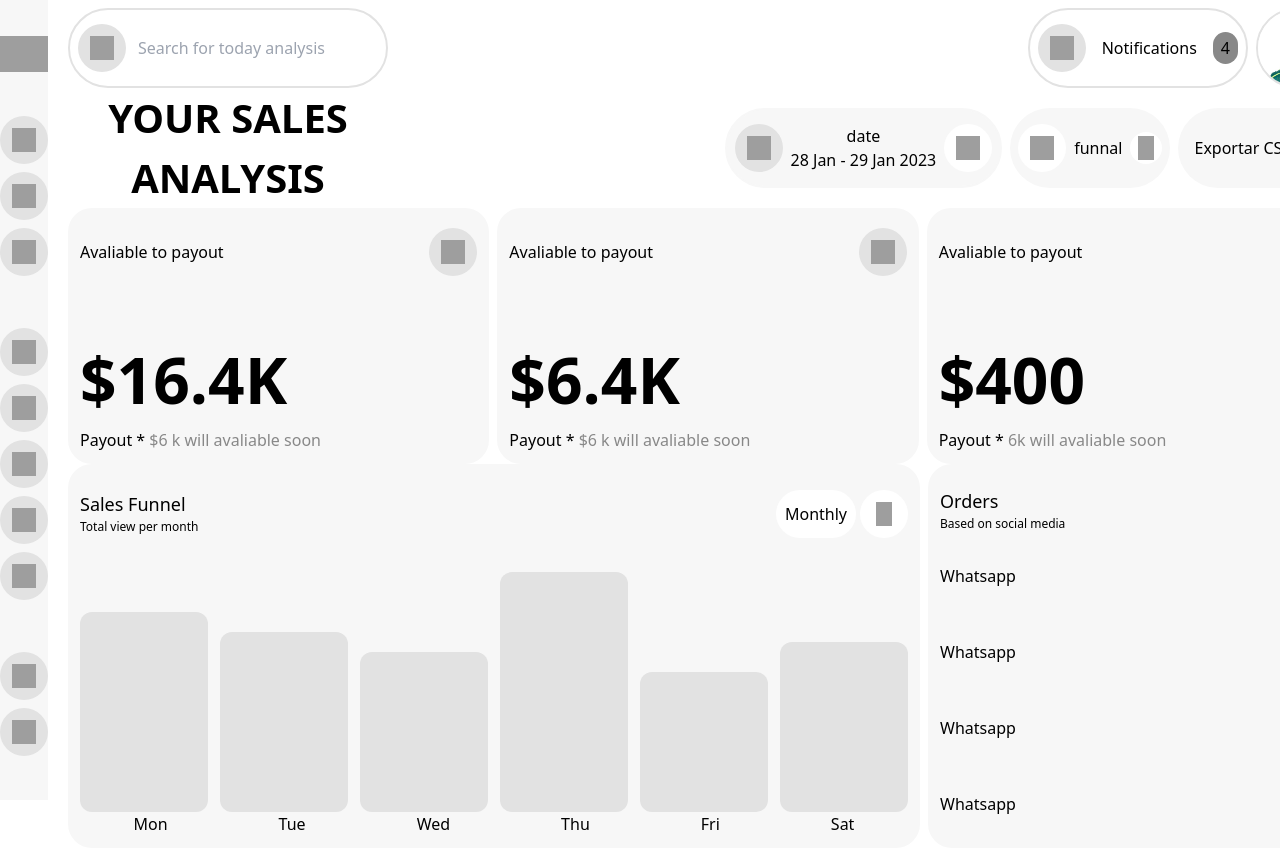
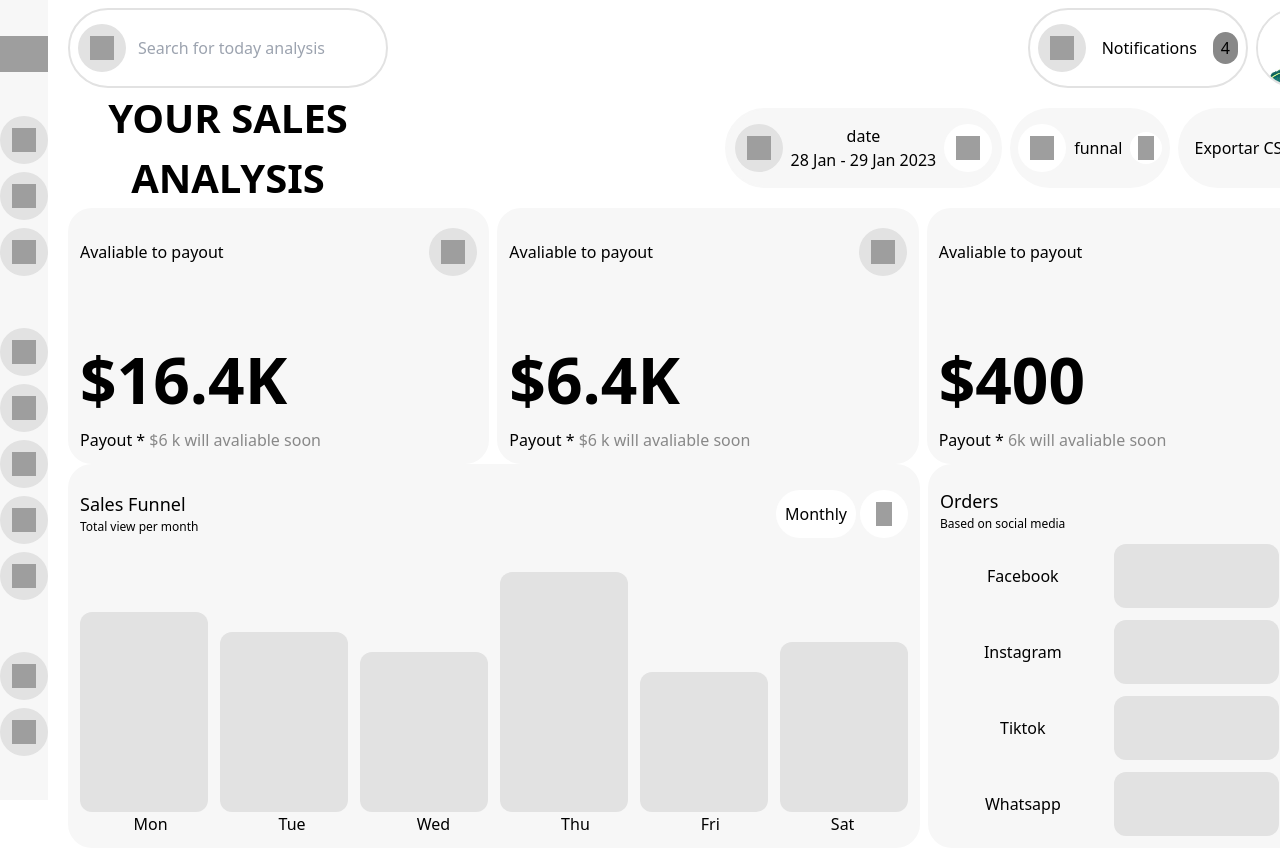
Before and after one commit to Manuelo69/ApredizajeFront, a React (Vite) app: page / in a window 1280 px wide. Shown: the top 848 px of the page. Built offline with nearby package versions, Linux system fonts and the light colour scheme; grey boxes are pictures that could not be loaded.

Commit message:
Contenido interno hecho

```diff
--- a/src/components/SocialOrders/SocialOrders.jsx
+++ b/src/components/SocialOrders/SocialOrders.jsx
@@ -20,9 +20,9 @@ const SocialOrders = ({ titulo, subtitulo }) => {
         </div>
       </div>
       <div className="flex flex-col justify-around w-full gap-3 h-96 items-end">
-        <Media SocialMedia={"Whatsapp"} />
-        <Media SocialMedia={"Whatsapp"} />
-        <Media SocialMedia={"Whatsapp"} />
+        <Media SocialMedia={"Facebook"} />
+        <Media SocialMedia={"Instagram"} />
+        <Media SocialMedia={"Tiktok"} />
         <Media SocialMedia={"Whatsapp"} />
       </div>
     </div>
--- a/src/components/Ui/Media.jsx
+++ b/src/components/Ui/Media.jsx
@@ -1,12 +1,12 @@
 /* eslint-disable react/prop-types */
 const Media = ({ SocialMedia }) => {
   return (
-    <div className="flex flex-row h-16 w-px-860 justify-between items-center">
-      <div>{SocialMedia}</div>
-      <div></div>
-      <div></div>
-      <div></div>
-      <div></div>
+    <div className="flex flex-row h-16 w-px-860 justify-between items-center gap-2">
+      <div className="w-60">{SocialMedia}</div>
+      <div className="bg-my-gray h-16 rounded-xl w-60"></div>
+      <div className="bg-my-gray h-16 rounded-xl w-60"></div>
+      <div className="bg-my-gray h-16 rounded-xl w-60"></div>
+      <div className="bg-my-gray h-16 rounded-xl w-60"></div>
     </div>
   );
 };
```
